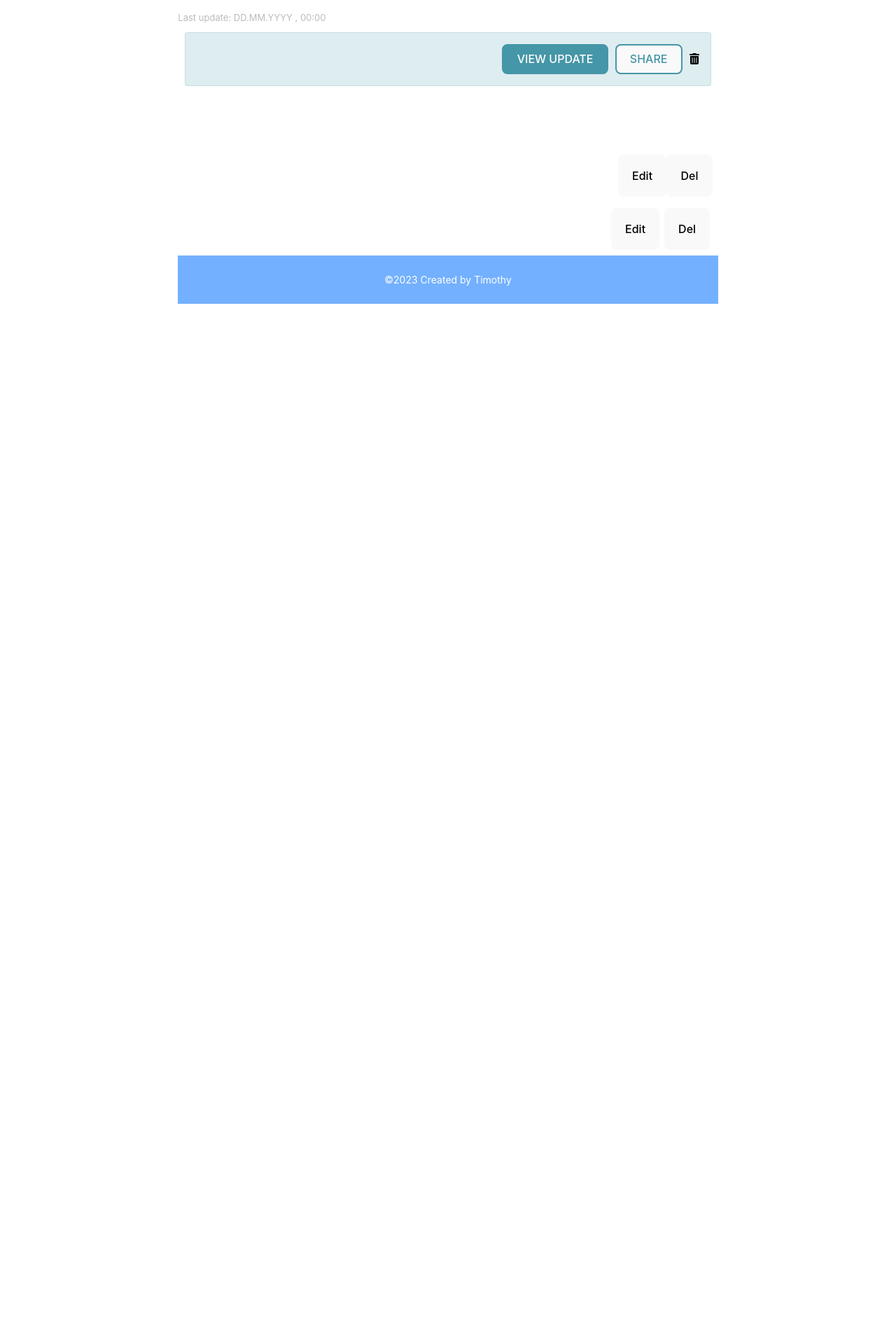
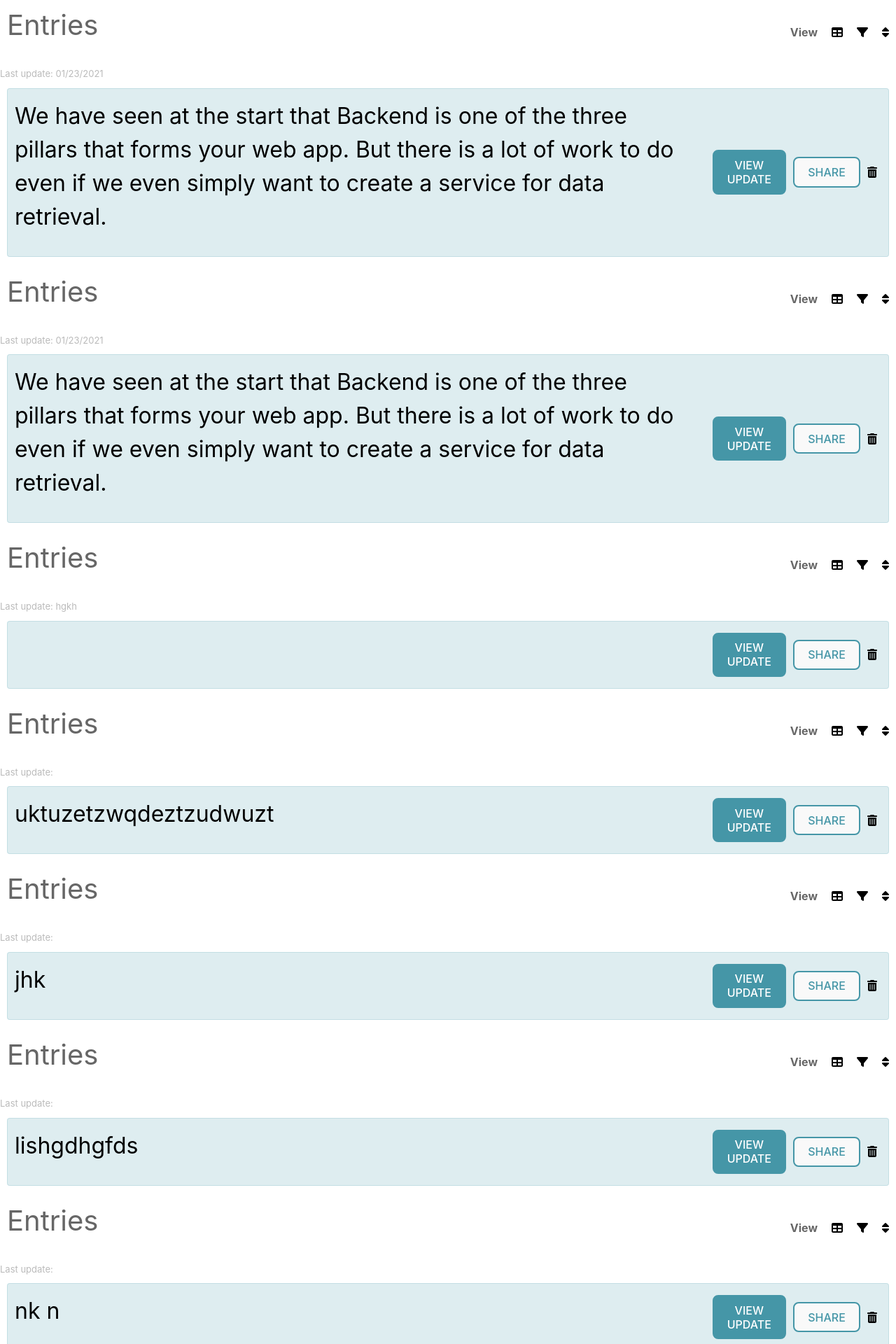
Before and after one commit to Timfx1/RediProjekt, a React (Vite) app: page /ShowEntries in a window 1280 px wide. Shown: the part 140-2060 px from the top of the page at 70% size. Before the commit the page ends 800 px from the top, so only its background shows below. Built offline with nearby package versions, Linux system fonts and the light colour scheme; data requests are answered from the project's data file.

Commit message:
Home button functions added

```diff
--- a/db.json
+++ b/db.json
@@ -1,7 +1,7 @@
 {
   "names": [
     {
-      "date": "01.01.21",
+      "date": "01/23/2021",
       "specification": "Peter",
       "name": "Peter",
       "street": "Geisenfeld 45",
@@ -14,11 +14,95 @@
       "id": "bMZtDi9"
     },
     {
-      "id": "ZxEAPGt",
-      "name": "Paul",
-      "email": "paul@email.com",
-      "text": "Setup  a  local  database,  create  some  tables,  build  a  HTTP  server  ,  create  routes on  the  Server  for  different  operations,  write  SQL  to  manipulate  the  data  in  the tables…..and  the  list goes  on. "
+      "date": "01/23/2021",
+      "specification": "Peter",
+      "name": "Peter",
+      "street": "Geisenfeld 45",
+      "ZIP": 23,
+      "city": "Munich",
+      "country": "Munich",
+      "phone": "Munich",
+      "email": "peter@email.com",
+      "text": "We  have  seen  at  the  start  that  Backend  is  one  of  the  three  pillars  that  forms your  web  app.  But  there is  a  lot  of  work  to  do  even  if  we  even  simply  want  to  create  a  service  for  data  retrieval. ",
+      "id": "bMZtDi9"
+    },
+    {
+      "id": "",
+      "date": "hgkh",
+      "specification": "hfhfhg",
+      "name": "",
+      "street": "Schertlinstr. 6b",
+      "ZIP": "81379",
+      "city": "München",
+      "country": "Germany",
+      "phone": "01623327070",
+      "email": "24.stom.wasswatimothy@gmail.com",
+      "text": ""
+    },
+    {
+      "id": "",
+      "date": "",
+      "specification": "",
+      "name": "",
+      "street": "",
+      "ZIP": "",
+      "city": "",
+      "country": "",
+      "phone": "",
+      "email": "",
+      "text": "uktuzetzwqdeztzudwuzt"
+    },
+    {
+      "id": "",
+      "date": "",
+      "specification": "",
+      "name": "",
+      "street": "",
+      "ZIP": "",
+      "city": "",
+      "country": "",
+      "phone": "",
+      "email": "",
+      "text": "jhk"
+    },
+    {
+      "id": "",
+      "date": "",
+      "specification": "",
+      "name": "",
+      "street": "",
+      "ZIP": "",
+      "city": "",
+      "country": "",
+      "phone": "",
+      "email": "",
+      "text": "lishgdhgfds"
+    },
+    {
+      "id": "",
+      "date": "",
+      "specification": "",
+      "name": "",
+      "street": "",
+      "ZIP": "",
+      "city": "",
+      "country": "",
+      "phone": "",
+      "email": "",
+      "text": "nk n"
+    },
+    {
+      "id": "",
+      "date": "",
+      "specification": "",
+      "name": "",
+      "street": "",
+      "ZIP": "",
+      "city": "",
+      "country": "",
+      "phone": "",
+      "email": "",
+      "text": "jhb"
     }
-
   ]
 }
--- a/src/App.css
+++ b/src/App.css
@@ -113,6 +113,7 @@ h3{
 width: 50%;
 display: flex;
 justify-content: space-between;
+padding: 30px;
 }
 .childdiv2{
   text-align: center;
@@ -193,3 +194,11 @@ h1{
   color: white;
   background-color: rgb(134, 59, 59);
 }
+.inputTe{
+  width: 100%;
+  padding: 10px;
+  margin: 5px 0 22px 0;
+  display: inline-block;
+  border: none;
+  color: black;
+}
--- a/src/Pages/Home.jsx
+++ b/src/Pages/Home.jsx
@@ -3,13 +3,24 @@ import AppFooter from "../Pages/AppFooter";
 import "../App.css";
 
 function Home() {
+  // const NavigationButton = () => {
+  //   const navigate = useNavigate();
+
+  //   const handleNavigate = () => {
+  //     navigate('/about');
+  //   };
+  const handleNavigate = () => {
+    window.location.href = "/newEntry";
+  };
+  const emergencyNumber = '911';
   return (
     <>
       <NavBar />
 
       <div className="long">
         <div className="Ebtn">
-          <button>Emergency call</button>
+          <button onClick={() => window.location.href = `tel:${emergencyNumber}`}
+      >Emergency call</button>
         </div>
           <div id="toppurple">
             <h1>
@@ -24,7 +35,7 @@ function Home() {
 
       <div className="Bgim">
         <h2>Take your medical notes into your own hands</h2>
-        <button id="btnnew">Start writing</button>
+        <button id="btnnew" onClick={handleNavigate}>Start writing</button>
       </div>
 
       <div className="hjh">
--- a/src/Pages/ShowEntries.jsx
+++ b/src/Pages/ShowEntries.jsx
@@ -3,10 +3,7 @@ import AppFooter from "../Pages/AppFooter";
 import Output from "../components/Output";
 import { useEffect, useState } from "react";
 import axios from "axios";
-import "./newEntry.css";
-import "@fortawesome/fontawesome-free/css/all.min.css";
-import { FontAwesomeIcon } from '@fortawesome/react-fontawesome';
-import { faTrashAlt } from '@fortawesome/free-solid-svg-icons';
+
 
 export default function ShowEntries() {
   const baseUrl = "http://localhost:3001/names";
@@ -29,26 +26,7 @@ export default function ShowEntries() {
   return (
     <div>
       <NavBar />
-      <div className="spaceBtn">
-        <h2 className="blackish">Entries</h2>
-        <div className="spaceAround">
-          <h4>View</h4>
-          <i className="fas fa-table" style={{ color: "black" }}></i>
-          <i className="fas fa-filter" style={{ color: "black" }}></i>
-          <i className="fas fa-sort" style={{ color: "black" }}></i>
-        </div>
-      </div>
-      <div>
-        <p className="smallText">Last update: DD.MM.YYYY , 00:00</p>
-        <div className="ViewDetails">
-          <p></p>
-          <div className="BottomButtons">
-            <button className="SaveButton">VIEW UPDATE</button>
-            <button className="CancelButton">SHARE</button>
-              <FontAwesomeIcon icon={faTrashAlt} style={{ color: "black" }}/>
-              </div>
-        </div>
-      </div>
+
       {!loading && APIData.length > 0 ? (
         <Output
           APIData={APIData}
--- a/src/components/Output.jsx
+++ b/src/components/Output.jsx
@@ -1,22 +1,46 @@
+import "../Pages/newEntry.css";
+import "@fortawesome/fontawesome-free/css/all.min.css";
+import { FontAwesomeIcon } from "@fortawesome/react-fontawesome";
+import { faTrashAlt } from "@fortawesome/free-solid-svg-icons";
 
 // eslint-disable-next-line react/prop-types
-export default function Output({APIData, editData, deleteData}) {
-
-
+export default function Output({ APIData, deleteData, updateData }) {
   return (
     <div>
       <h2>Datasets from Json Server are now:</h2>
       {APIData?.map((data, index) => (
-
-        <div className="dataset_container" key={index}>
-          <h3>{data.id}</h3>
-          <h3>{data.name}</h3>
-          <h3>{data.email}</h3>
-          {/* index to identify dataset index for copy fill in on input fields above */}
-          <button onClick={() => editData(data.id, index)}>Edit</button>
-          <button onClick={() => deleteData(data.id)}>Del</button>
+        <div key={index}>
+          <div className="spaceBtn">
+            <h2 className="blackish">Entries</h2>
+            <div className="spaceAround">
+              <h4>View</h4>
+              <i className="fas fa-table" style={{ color: "black" }}></i>
+              <i className="fas fa-filter" style={{ color: "black" }}></i>
+              <i className="fas fa-sort" style={{ color: "black" }}></i>
+            </div>
+          </div>
+          <div key={index}>
+            <p className="smallText">Last update: {data.date}</p>
+            <div className="ViewDetails">
+              <p className="inputTe">{data.text}</p>
+              <div className="BottomButtons">
+                <button
+                  className="SaveButton"
+                  onClick={() => updateData(data.id, index) } type="submit"
+                >
+                  VIEW UPDATE
+                </button>
+                <button className="CancelButton">SHARE</button>
+                <FontAwesomeIcon
+                  icon={faTrashAlt}
+                  style={{ color: "black" }}
+                  onClick={() => deleteData(data.id)}
+                />
+              </div>
+            </div>
+          </div>
         </div>
       ))}
     </div>
-  )
+  );
 }
```
Also changed, not shown: src/Pages/newEntry.jsx (+54 -23 lines).
